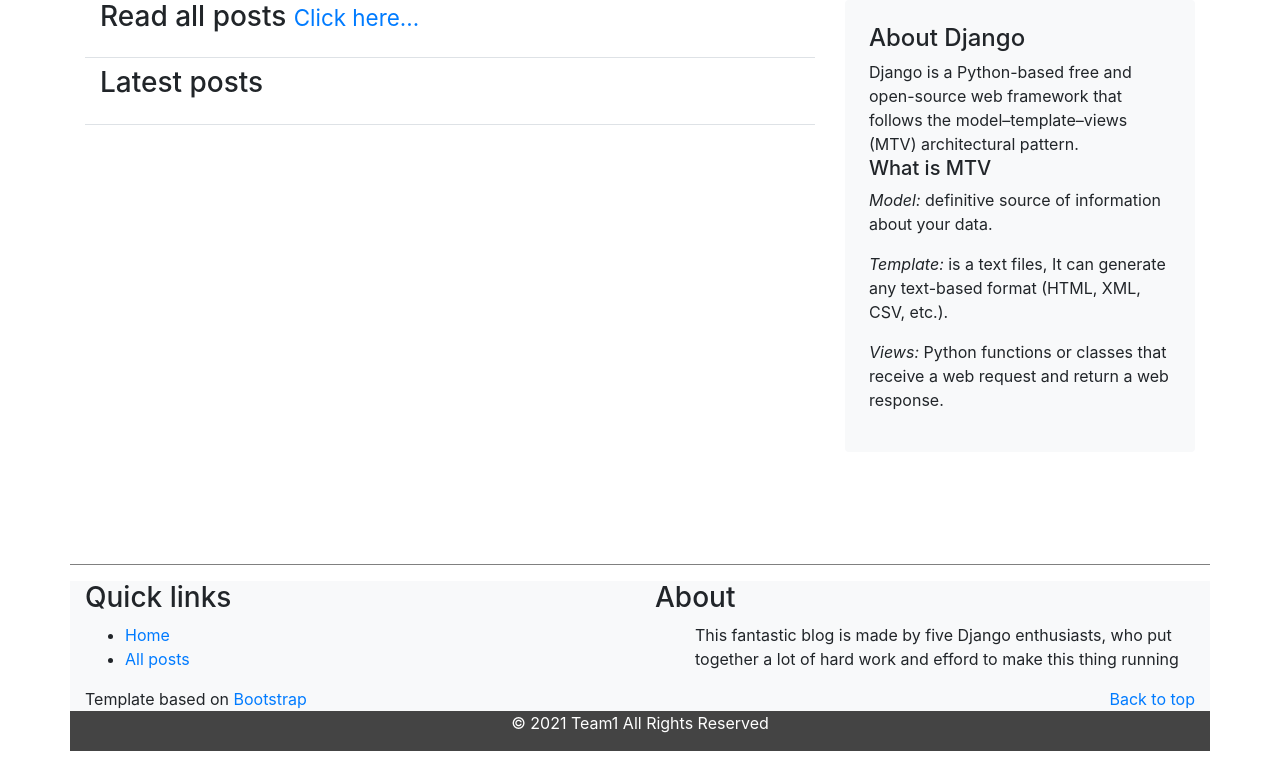
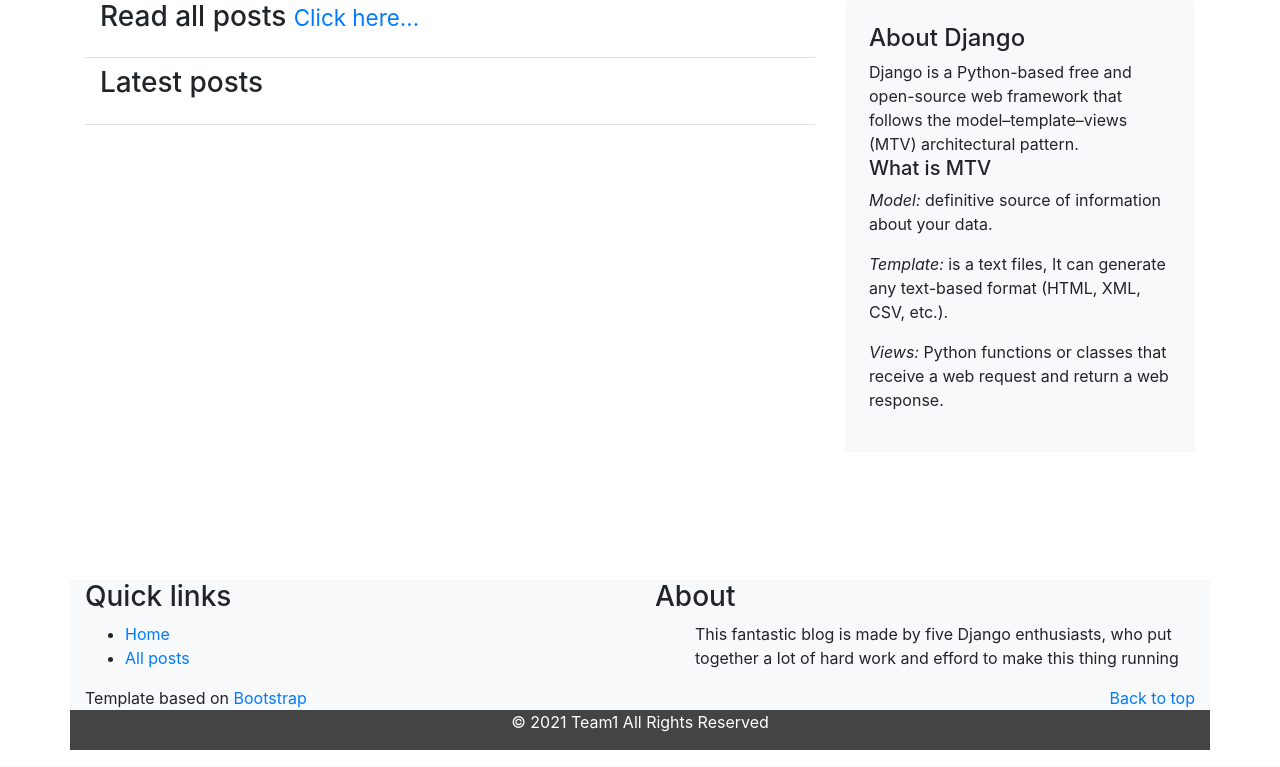
Before and after one commit to Qiang156/blog-by-django, a Django app: page / in a window 1280 px wide. Shown: the part 610-1377 px from the top of the page. Run offline with Django 3.2, Linux system fonts and the light colour scheme; data that the repository does not hold is empty; some libraries are stand-ins or nearby versions.

Commit message:
footer, fixed home links

```diff
--- a/templates/blog/footer.html
+++ b/templates/blog/footer.html
@@ -1,4 +1,4 @@
-    <footer class="container foot py-3">
+    <footer class="container py-3">
         <div class="row bg-light">
             <div class="col">
                 <h3>Quick links</h3>
```
